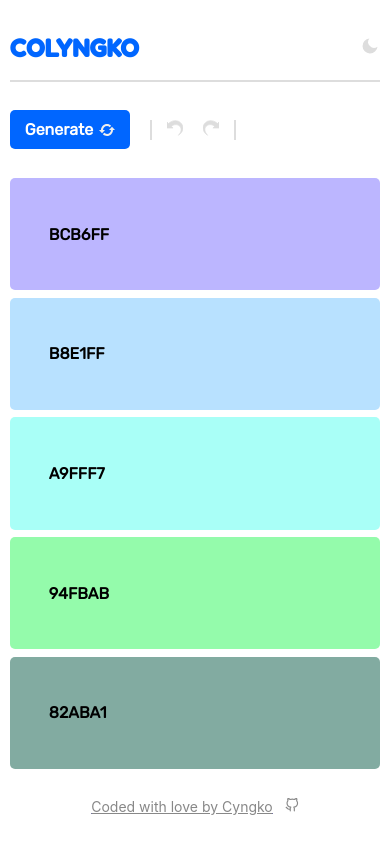
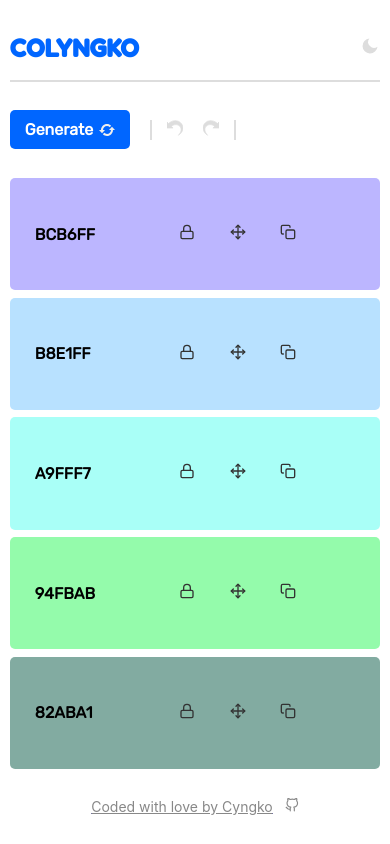
Before and after one commit to cyngko/color-palette-generator, a React (Create React App) app: page / in a window 390 px wide. Built offline with nearby package versions, Linux system fonts and the light colour scheme.

Commit message:
Control Icons for mobile + copy hex on click

```diff
--- a/src/App.css
+++ b/src/App.css
@@ -73,6 +73,18 @@
   font-size: 20px;
   font-family: 'Rubik', sans-serif;
   padding: 15px 5px;
+}
+.copyColor {
+  width: 100%;
+  background: none;
+  outline: none;
+  border: none;
+  margin: 0;
+  padding: 0;
+  font-weight: bold;
+  font-family: 'Rubik', sans-serif;
+  font-size: 20px;
+  text-align: center;
 }
 .ColorScheme {
   width: 95%;
@@ -152,21 +164,21 @@
   stroke: #ddd;
 }
 .dark {
-  background-color: #222222;
+  background-color: #1e1e20;
   color: #ddd;
   fill: #888;
   stroke: #888;
 }
 .lightContrast {
   color: #eee;
-  stroke: #ccc;
+  stroke: #ddd;
 }
 .lightContrast:hover {
-  stroke: #eee;
+  stroke: #fff;
 }
 .darkContrast {
   color: #000;
-  stroke: #444;
+  stroke: #333;
 }
 .darkContrast:hover {
   stroke: #111;
@@ -186,15 +198,24 @@
     width: 100%;
     height: 19%;
   }
-  .colorName {
+  .copyColor {
     font-size: 16px;
-    position: static;
-    padding: 0px 15px;
-    transform: translateX(0);
+    text-align: left;
+    padding: 25px;
   }
   .ColorBlock {
     display: flex;
     align-items: center;
-    justify-content: left;
+  }
+  .colorBlockControls {
+    opacity: 1;
+    width: 50%;
+    flex-direction: row;
+    position: absolute;
+    right: 50px;
+  }
+  .colorBlockControls i svg {
+    width: 16px;
+    height: 16px;
   }
 }
--- a/src/components/paletteBlock.jsx
+++ b/src/components/paletteBlock.jsx
@@ -18,7 +18,16 @@ export default function PaletteBlock({ color, mode }) {
     }
     return 765 / 2 > sum ? 'lightContrast' : 'darkContrast';
   }
+  function copyColor() {
+    const copyColor = document.querySelector('.copyColor');
+    /* Select the text field */
+    copyColor.select();
+    copyColor.setSelectionRange(0, 99999); /*For mobile devices*/
+    document.execCommand('copy');
 
+    /* Alert the copied text */
+    alert('Copied the text: ' + copyColor.value);
+  }
   const lock = (
     <svg
       xmlns='http://www.w3.org/2000/svg'
@@ -44,6 +53,7 @@ export default function PaletteBlock({ color, mode }) {
       strokeWidth='2'
       strokeLinecap='round'
       strokeLinejoin='round'
+      onClick={() => copyColor()}
       className={getContrastClass(color)}>
       <rect x='9' y='9' width='13' height='13' rx='2' ry='2'></rect>
       <path d='M5 15H4a2 2 0 0 1-2-2V4a2 2 0 0 1 2-2h9a2 2 0 0 1 2 2v1'></path>
@@ -56,7 +66,7 @@ export default function PaletteBlock({ color, mode }) {
       height='24'
       viewBox='0 0 24 24'
       fill='none'
-      stroke-width='2'
+      strokeWidth='2'
       strokeLinecap='round'
       strokeLinejoin='round'
       className={getContrastClass(color)}>
@@ -80,10 +90,16 @@ export default function PaletteBlock({ color, mode }) {
           <i>{move}</i>
           <i>{copy}</i>
         </div>
-        <div
+        {/* <div
           className={`colorName ${getContrastClass(
             color
-          )}`}>{`${getHexColor()}`}</div>
+          )}`}>{`${getHexColor()}`}</div> */}
+        <input
+          type='text'
+          value={getHexColor()}
+          className={`copyColor ${getContrastClass(color)}`}
+          readOnly
+        />
       </div>
       {/* <p className='colorName'>{`rgb(${color[0]}, ${color[1]}, ${color[2]})`}</p> */}
     </div>
```
